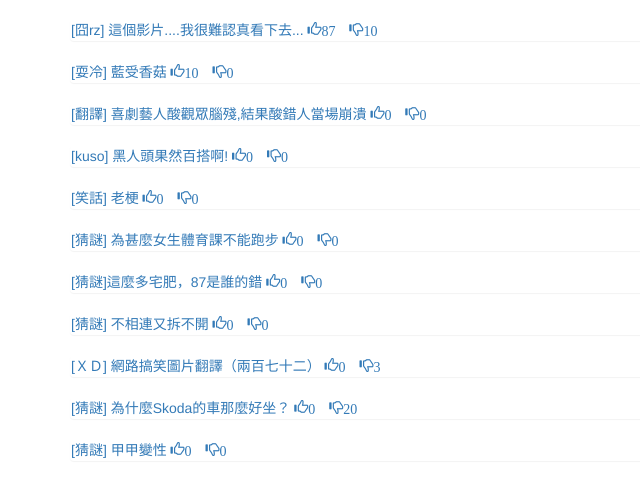
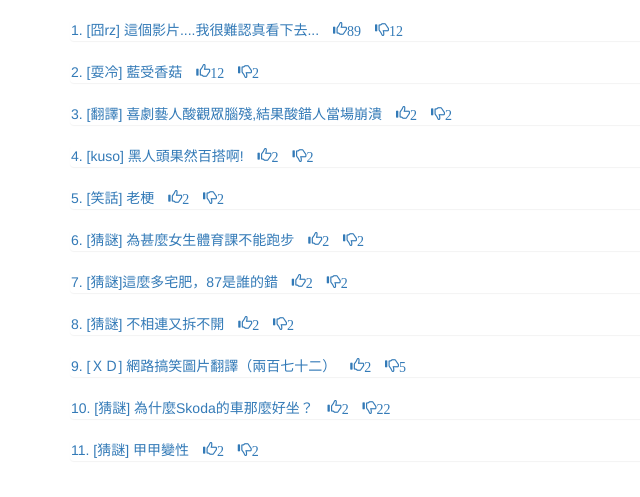
Before and after one commit to amigcamel/aji-forum, a Django app: page / in a window 1280 px wide. Shown: the part 51-548 px from the top of the page, without its empty margins (0-640 px from the left). Run offline with Django 3.2, Linux system fonts and the light colour scheme; some libraries are stand-ins or nearby versions.

Commit message:
modify a.glyphicon css; add forloop.counter

```diff
--- a/templates/index.html
+++ b/templates/index.html
@@ -15,6 +15,7 @@
         a.glyphicon {
             text-decoration: none;
             cursor: pointer;
+            padding-left: 10px;
         }
         </style>
     </head>
@@ -52,9 +53,9 @@
                               <li class="panel">
                                   <div>
                                     <a data-toggle="collapse" data-parent="#{{ uuid }}" href="#link_{{ uuid }}">
-                                      {{ topic.title }}
+                                      {{ forloop.counter }}. {{ topic.title }}
                                     </a>
-                                    <a class="glyphicon glyphicon-thumbs-up" style="padding-right:10px;" href="{% url 'vote' uuid 'upvotes' %}">{{ topic.upvotes }}</a>
+                                    <a class="glyphicon glyphicon-thumbs-up" href="{% url 'vote' uuid 'upvotes' %}">{{ topic.upvotes }}</a>
                                     <a class="glyphicon glyphicon-thumbs-down" href="{% url 'vote' uuid 'downvotes' %}">{{ topic.downvotes}}</a>
                                   </div>
                                   <div id="link_{{ uuid }}" class="panel-body collapse">
```
